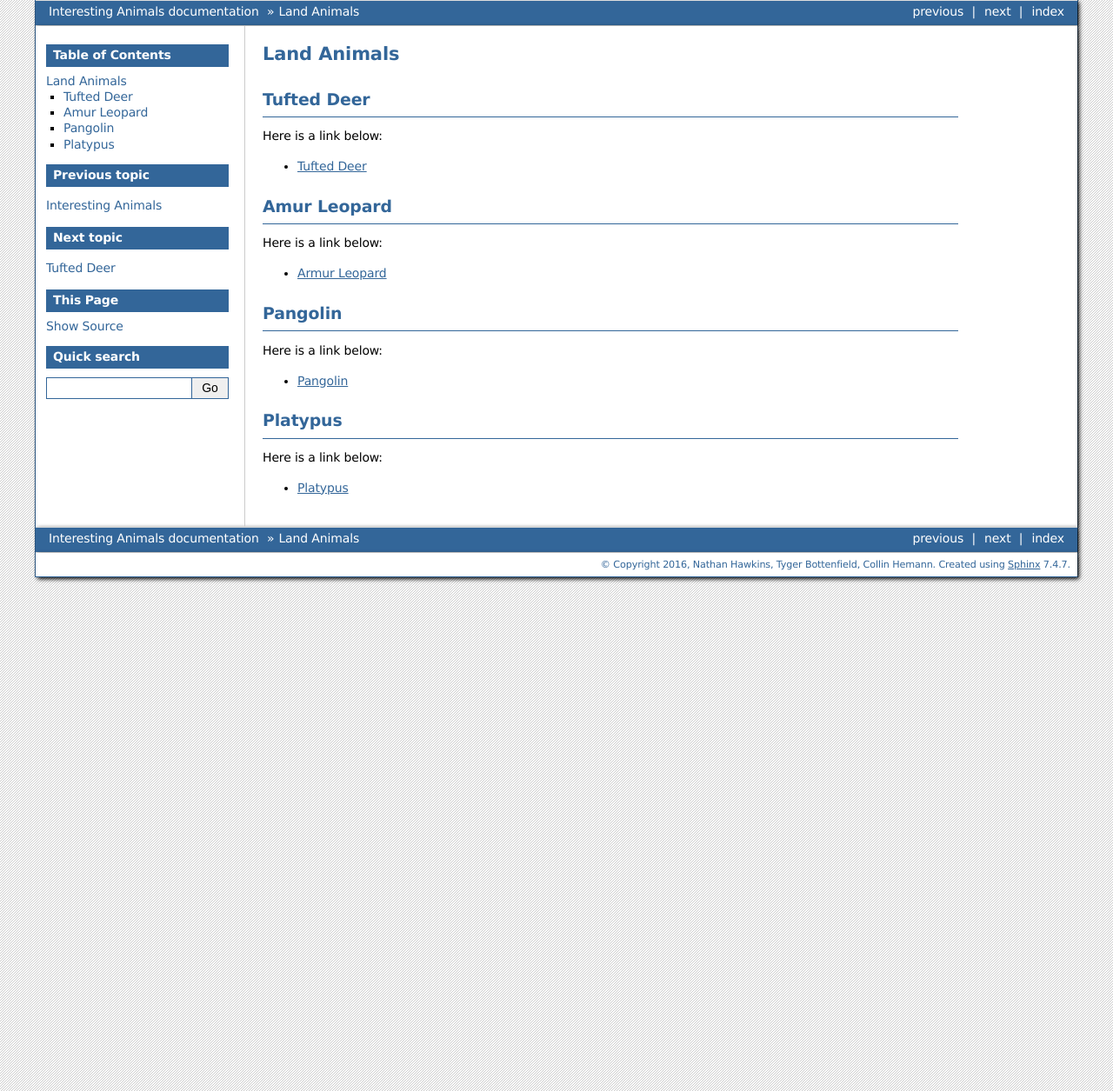
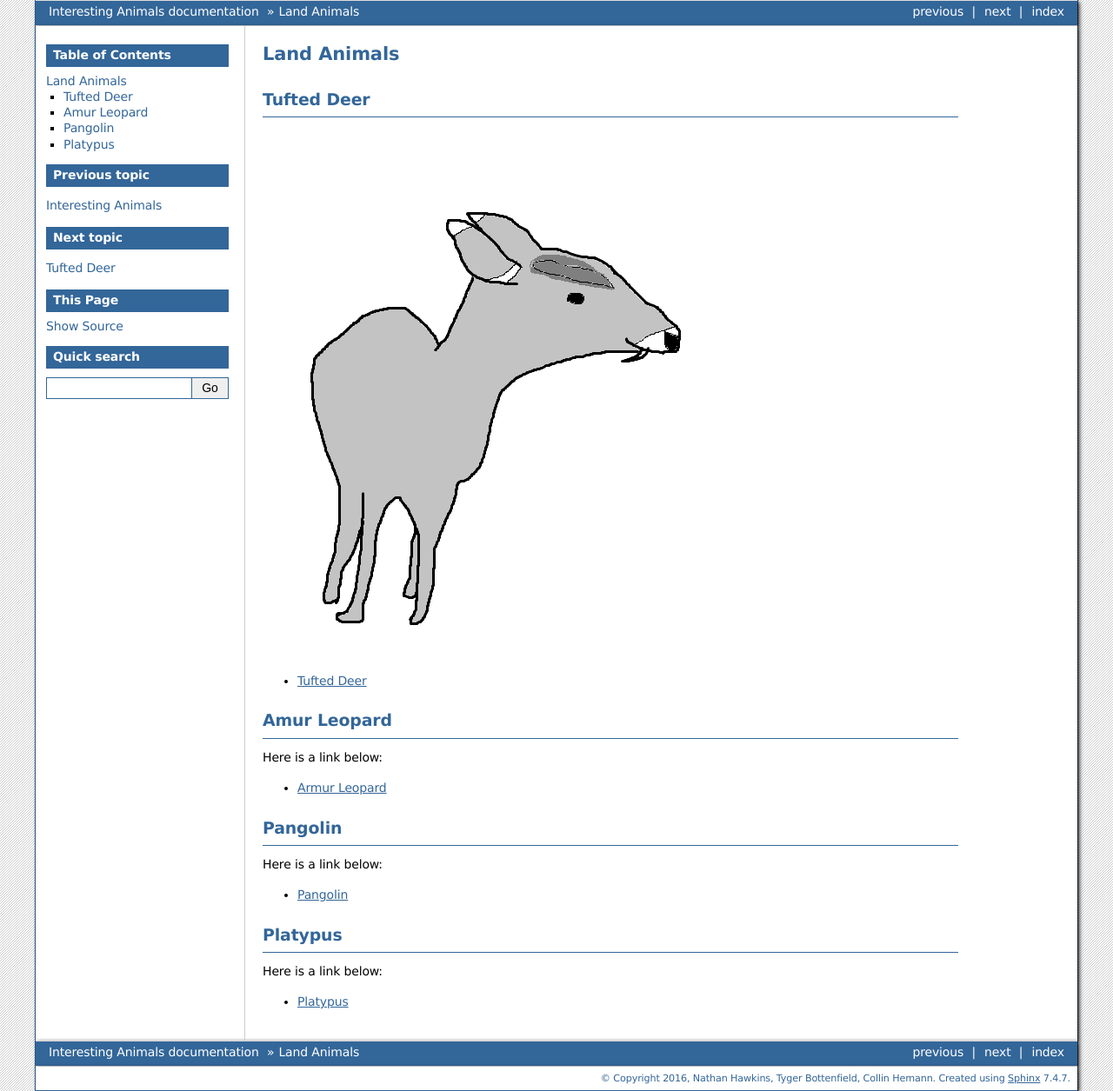
Before and after one commit to tbottenfield/interesting_animals, a Sphinx documentation site: the page built from source/land_animals/land_animals.rst, in a window 1280 px wide. Shown: the whole page at 87% size. Built offline with Sphinx 7.4.7, drawn with Linux system fonts in a browser that asks for light colours; pages that are not in the unit, such as notebooks, are missing from menus.

Commit message:
Added pics for tufted deer and armur leopard

```diff
--- a/source/land_animals/land_animals.rst
+++ b/source/land_animals/land_animals.rst
@@ -4,7 +4,7 @@ Land Animals
 Tufted Deer
 -----------
 
-Here is a link below:
+.. image:: tufted_deer/tufted_deer.png
 
 .. toctree::
    :maxdepth: 1
--- a/source/land_animals/tufted_deer/tufted_deer.rst
+++ b/source/land_animals/tufted_deer/tufted_deer.rst
@@ -1,2 +1,4 @@
 Tufted Deer
 ===========
+
+.. image:: tufted_deer.png
```
Also changed, not shown: source/land_animals/armur_leopard/armur_leopard.png (added), source/land_animals/tufted_deer/tufted_deer.png (added).
